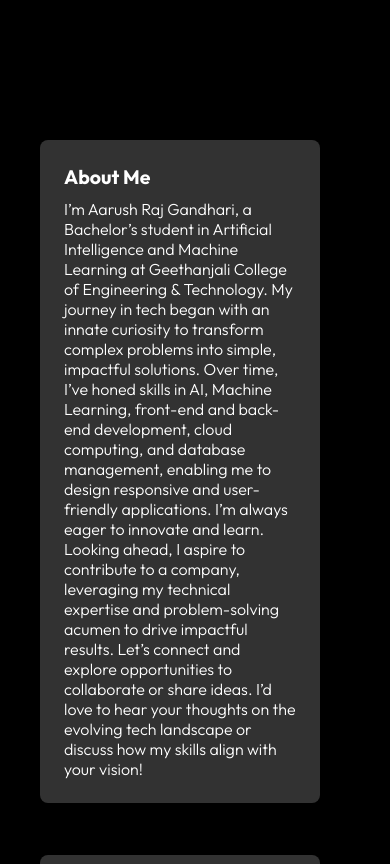
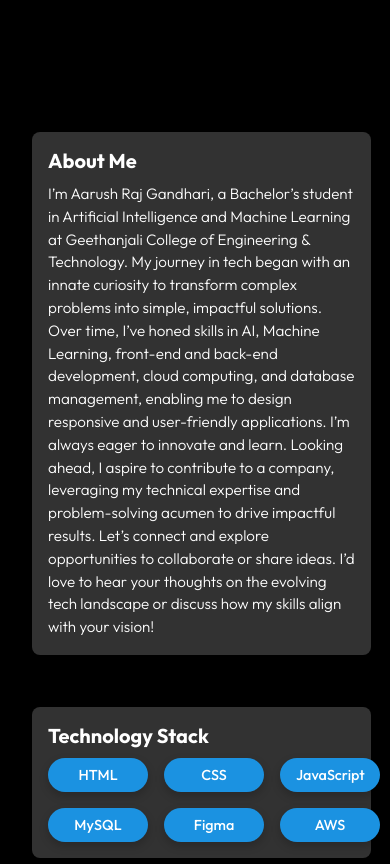
Before and after one commit to Aarush-394/Aarush-Portfolio, a React (Create React App) app: page / in a window 390 px wide. Shown: the part 760-1624 px from the top of the page. Built offline with nearby package versions, Linux system fonts and the light colour scheme.

Commit message:
Update about.css

```diff
--- a/src/components/About/about.css
+++ b/src/components/About/about.css
@@ -82,3 +82,34 @@
     transform: scale(1.05);
     background: rgb(27, 146, 225);
   }
+
+ @media only screen and (max-width: 600px) {
+  .techGrid {
+    grid-template-columns: repeat(auto-fit, minmax(100px, 1fr));
+    gap: 1rem;
+    padding: 0;
+  }
+
+  .techGrid span {
+    padding: 0.5rem 1rem;
+    font-size: 0.9rem;
+  }
+
+  .skillBarText > h2 {
+    font-size: 1.25rem;
+  }
+
+  .skillBarText > p {
+    font-size: 0.95rem;
+    line-height: 1.5;
+  }
+
+  .skillBars {
+    margin: 1rem;
+    max-width: 95%;
+  }
+
+  .skillBar {
+    padding: 1rem;
+  }
+}
```
